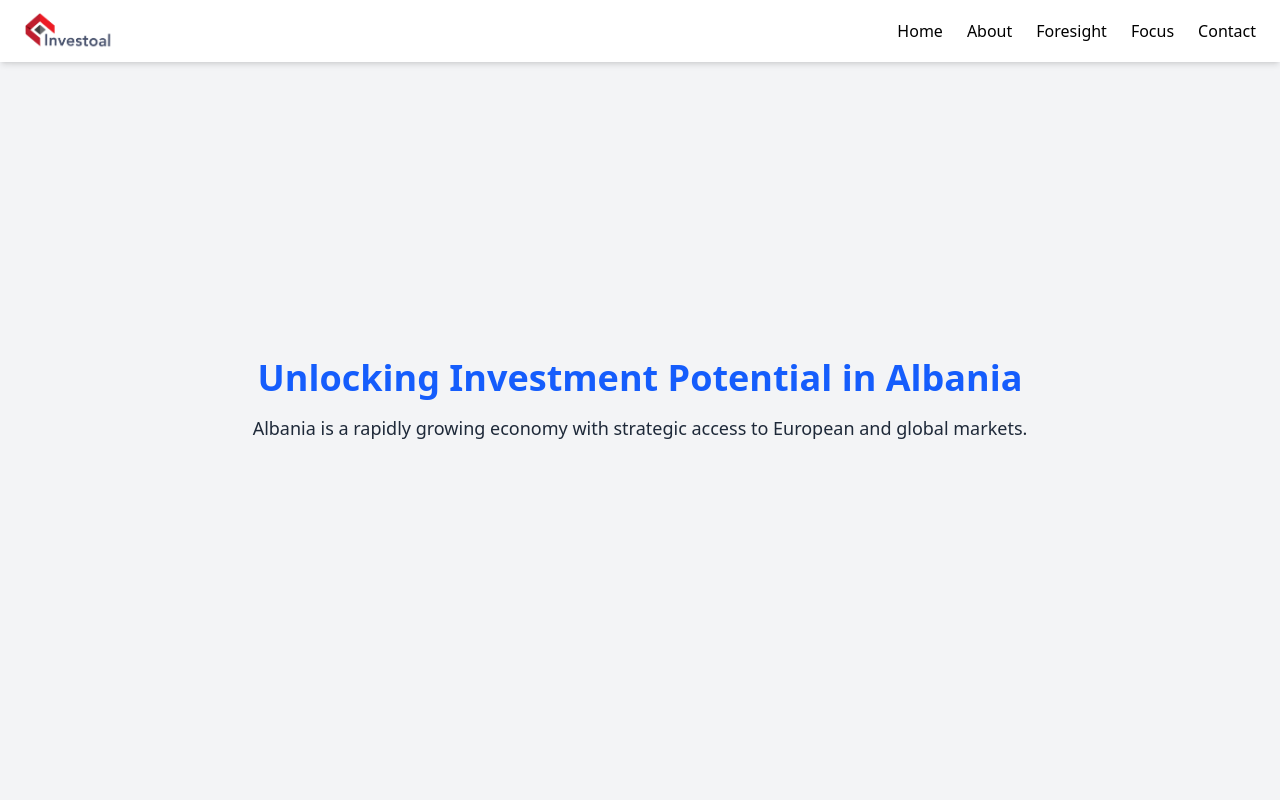
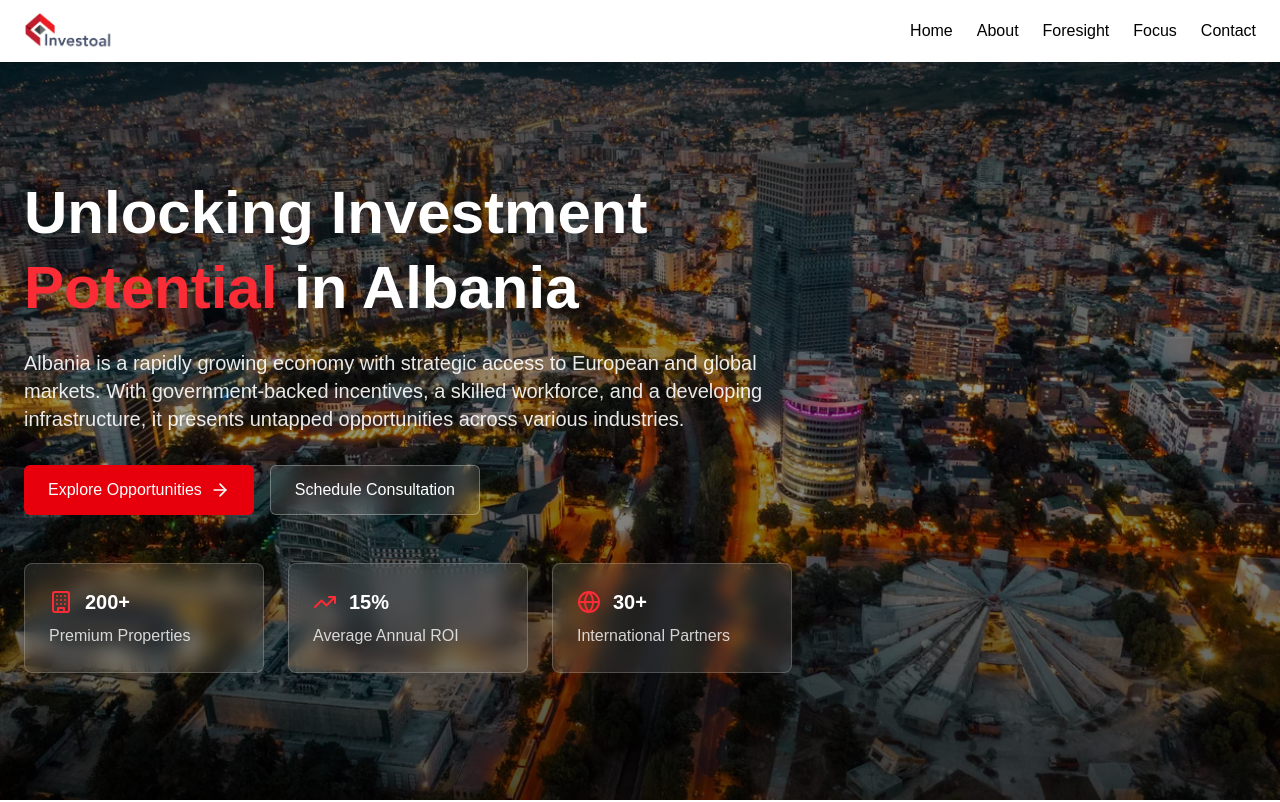
Before and after one commit to arberlisaj/investoal, a React (Vite) app: page / in a window 1280 px wide. Shown: the top 802 px of the page. Built offline with nearby package versions, Linux system fonts and the light colour scheme.

Commit message:
feat(hero): add Hero component with background image and stats section

```diff
--- a/package.json
+++ b/package.json
@@ -11,6 +11,7 @@
   },
   "dependencies": {
     "@tailwindcss/vite": "^4.0.11",
+    "lucide-react": "^0.477.0",
     "react": "^19.0.0",
     "react-dom": "^19.0.0",
     "react-icons": "^5.5.0",
--- a/src/App.tsx
+++ b/src/App.tsx
@@ -1,13 +1,11 @@
-import Investoal from "./components/Investoal";
+import Hero from "./components/Hero";
 import Navbar from "./components/Navbar";
 
-function App() {
+export default function InvestoalHero() {
   return (
-    <main>
+    <>
       <Navbar />
-      <Investoal />
-    </main>
+      <Hero/>
+    </>
   );
 }
-
-export default App;
--- a/src/components/Hero.tsx
+++ b/src/components/Hero.tsx
@@ -1,5 +1,69 @@
+import heroImage from "../assets/hero.png";
+import { ArrowRight, Building, TrendingUp, Globe } from "lucide-react";
+
 const Hero = () => {
-  return <div>Hero</div>;
+  return (
+    <div className="relative min-h-screen">
+      <div className="absolute inset-0 z-0">
+        <img
+          src={heroImage}
+          alt="Aerial view of Albania cityscape at night"
+          className="w-full h-full object-cover"
+        />
+        <div className="absolute inset-0 bg-gradient-to-b from-black/70 via-black/40 to-black/70"></div>
+      </div>
+
+      <div className="relative z-10 container mx-auto px-4 md:px-6 pt-32 pb-20 min-h-screen flex flex-col justify-center">
+        <div className="max-w-3xl">
+          <h1 className="text-4xl md:text-5xl lg:text-6xl font-bold text-white mb-6 leading-tight">
+            Unlocking Investment <span className="text-red-500">Potential</span>{" "}
+            in Albania
+          </h1>
+          <p className="text-lg md:text-xl text-white/90 mb-8 max-w-3xl">
+            Albania is a rapidly growing economy with strategic access to
+            European and global markets. With government-backed incentives, a
+            skilled workforce, and a developing infrastructure, it presents
+            untapped opportunities across various industries.
+          </p>
+
+          <div className="flex flex-col sm:flex-row gap-4 mb-12">
+            <button className="cursor-pointer bg-red-600 hover:bg-red-700 text-white px-6 py-3 rounded-md transition-colors flex items-center justify-center gap-2 font-medium">
+              Explore Opportunities
+              <ArrowRight className="h-5 w-5" />
+            </button>
+            <button className="cursor-pointer bg-white/10 hover:bg-white/20 backdrop-blur-sm text-white border border-white/30 px-6 py-3 rounded-md transition-colors">
+              Schedule Consultation
+            </button>
+          </div>
+
+          {/* Stats */}
+          <div className="grid grid-cols-1 md:grid-cols-3 gap-6 mt-8">
+            <div className="bg-white/10 backdrop-blur-sm p-6 rounded-lg border border-white/20">
+              <div className="flex items-center gap-3 mb-2">
+                <Building className="h-6 w-6 text-red-500" />
+                <h3 className="text-xl font-semibold text-white">200+</h3>
+              </div>
+              <p className="text-white/80">Premium Properties</p>
+            </div>
+            <div className="bg-white/10 backdrop-blur-sm p-6 rounded-lg border border-white/20">
+              <div className="flex items-center gap-3 mb-2">
+                <TrendingUp className="h-6 w-6 text-red-500" />
+                <h3 className="text-xl font-semibold text-white">15%</h3>
+              </div>
+              <p className="text-white/80">Average Annual ROI</p>
+            </div>
+            <div className="bg-white/10 backdrop-blur-sm p-6 rounded-lg border border-white/20">
+              <div className="flex items-center gap-3 mb-2">
+                <Globe className="h-6 w-6 text-red-500" />
+                <h3 className="text-xl font-semibold text-white">30+</h3>
+              </div>
+              <p className="text-white/80">International Partners</p>
+            </div>
+          </div>
+        </div>
+      </div>
+    </div>
+  );
 };
 
 export default Hero;
--- a/src/components/Investoal.tsx
+++ b/src/components/Investoal.tsx
@@ -1,20 +1,7 @@
 const Investoal = () => {
   return (
     <div className="bg-gray-100 text-gray-800">
-      <section
-        id="home"
-        className="h-screen flex items-center justify-center text-center px-6"
-      >
-        <div>
-          <h2 className="text-4xl font-bold text-blue-600">
-            Unlocking Investment Potential in Albania
-          </h2>
-          <p className="mt-4 text-lg">
-            Albania is a rapidly growing economy with strategic access to
-            European and global markets.
-          </p>
-        </div>
-      </section>
+
 
       <section id="about" className="py-20 bg-white px-6 text-center">
         <h2 className="text-3xl font-bold text-blue-600">Who We Are</h2>
--- a/src/components/Navbar.tsx
+++ b/src/components/Navbar.tsx
@@ -28,7 +28,7 @@ const Navbar = () => {
                 <li key={section}>
                   <a
                     href={`#${section}`}
-                    className="hover:text-blue-600 capitalize"
+                    className="hover:text-[#b21933] capitalize"
                   >
                     {section.replace("-", " ")}
                   </a>
--- a/src/index.css
+++ b/src/index.css
@@ -1,13 +1,37 @@
 @import "tailwindcss";
 
-*{
+* {
   scroll-behavior: smooth;
+  font-optical-sizing: auto;
+  font-family: sans-serif;
 }
 
+section#home {
+  background: url("./assets/hero.png");
+  background-position: center;
+  background-repeat: no-repeat;
+  background-size: cover;
+  background-blend-mode: multiply;
+}
+.overlay {
+  position: absolute;
+  top: 0;
+  left: 0;
+  width: 100%;
+  height: 100%;
+  font-family: "EB Garamond", serif;
+  background: linear-gradient(
+    to bottom,
+    rgba(255, 255, 255, 0.1),
+    rgba(0, 0, 0, 0.9)
+  );
+  display: flex;
+  align-items: end;
+}
 
 /* Desktop styles */
 @media (min-width: 768px) {
-  .hide_on_desktop{
+  .hide_on_desktop {
     display: none;
   }
 }
```
Also changed, not shown: src/assets/hero.png (added), 1 other file (tests, documents, lock files or other folders).
